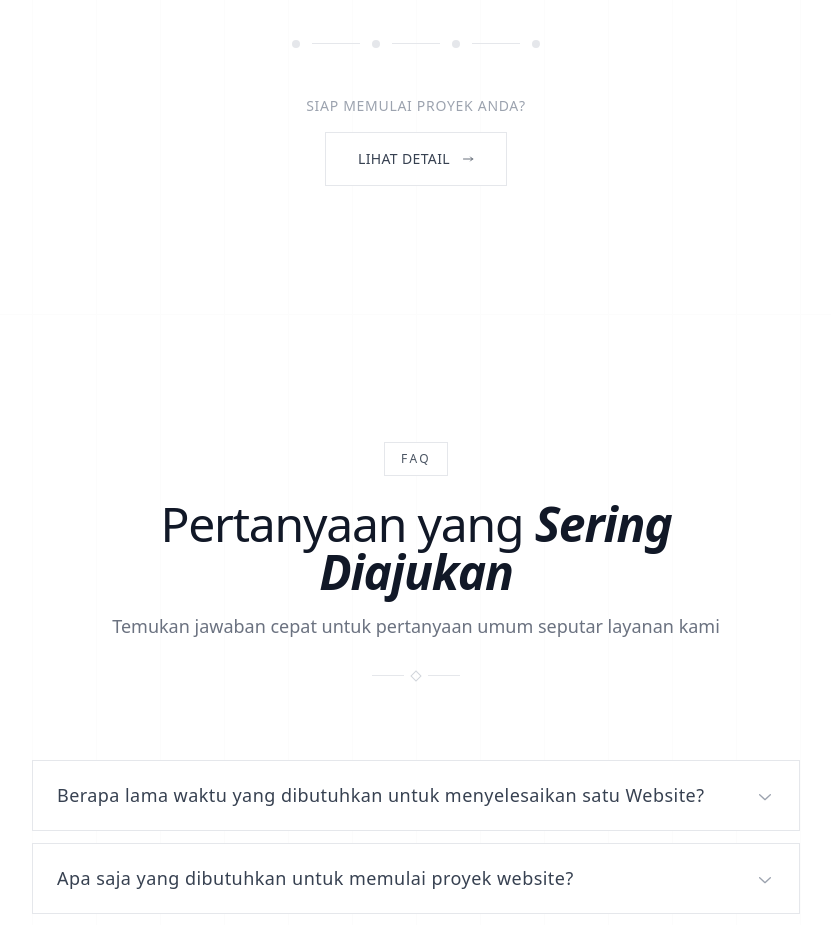
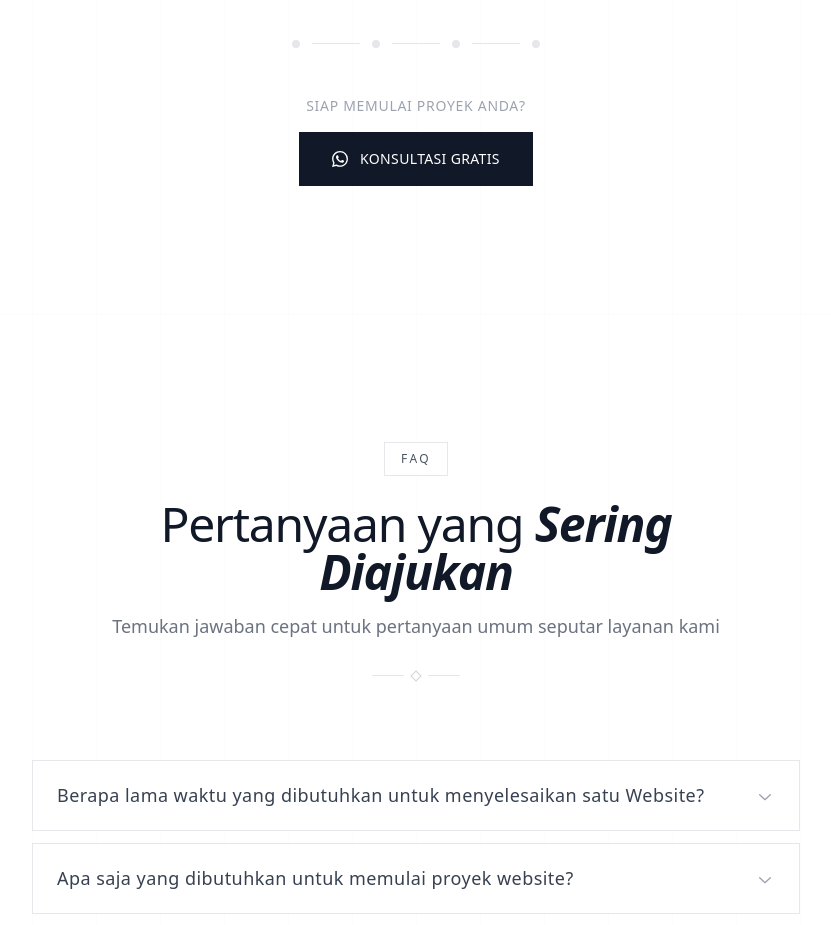
Before and after one commit to mtaufik26/Jasa-Website, a React (Vite) app: page / in a window 1280 px wide. Shown: the part 6900-7825 px from the top of the page, without its empty margins (224-1055 px from the left). Built offline with nearby package versions, Linux system fonts and the light colour scheme.

Commit message:
update button konsul

```diff
--- a/src/sections/Workflow/index.jsx
+++ b/src/sections/Workflow/index.jsx
@@ -59,10 +59,11 @@ const Workflow = () => {
           <p className="text-gray-400 text-sm mb-4 uppercase tracking-wider">
             Siap memulai proyek Anda?
           </p>
+
           <ButtonKonsul
-            phone = "+62 85710249716"
-            message="Halo, saya ingin lihat detail proses"
-            variant="secondary"
+            phone="+62 85710249716"
+            message="Halo, saya tertarik dengan layanan Company Profile"
+            className="relative px-6 py-3 bg-gray-900 hover:bg-gray-800 text-white text-sm font-medium tracking-wide uppercase transition-all duration-300 focus:outline-none focus:ring-1 focus:ring-gray-400"
           />
         </motion.div>
       </Container>
```
